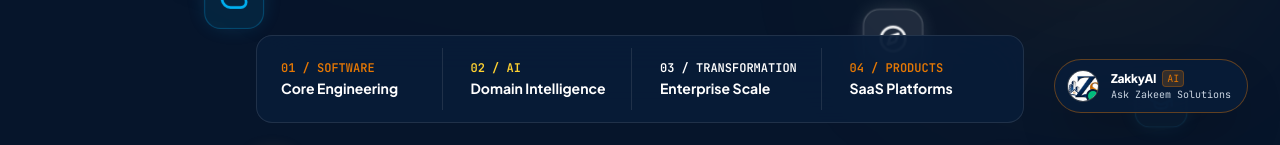
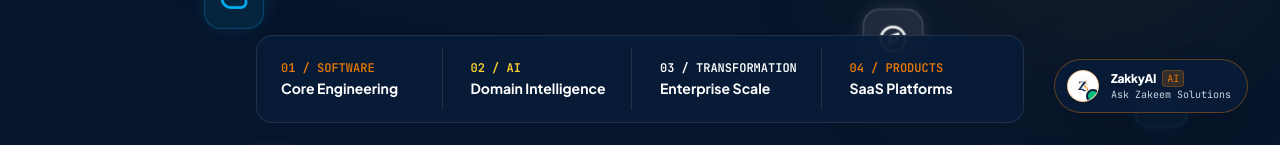
Before and after one commit to elameen37/zakeem-solutions, a React (Vite) app: page / in a window 1280 px wide. Shown: the part 655-800 px from the top of the page. Built offline with nearby package versions, Linux system fonts and the light colour scheme; the HTML template or start-up script is replaced by a standard one.

Commit message:
feat(web): add billing toggle global search and ZakkyAI

```diff
--- a/src/components/zakky/ZakkyAIChatWidget.tsx
+++ b/src/components/zakky/ZakkyAIChatWidget.tsx
@@ -113,11 +113,11 @@ export const ZakkyAIChatWidget: React.FC = () => {
           aria-label="Open ZakkyAI Assistant"
         >
           {/* Avatar / Icon Container */}
-          <div className="relative w-8 h-8 rounded-full overflow-hidden bg-black/40 border border-white/20 flex items-center justify-center shrink-0">
+          <div className="relative w-8 h-8 rounded-full overflow-hidden bg-white border border-[#e57804]/40 flex items-center justify-center shrink-0 p-0.5 shadow-sm">
             <img
               src="/assets/logos/zakky-ai.png"
               alt="ZakkyAI"
-              className="w-full h-full object-cover"
+              className="w-full h-full object-contain"
               onError={(e) => {
                 // Fallback to bot icon if image fails to load
                 e.currentTarget.style.display = "none";
@@ -157,11 +157,11 @@ export const ZakkyAIChatWidget: React.FC = () => {
           {/* Header */}
           <div className="px-5 py-4 border-b border-white/10 bg-[#0a2040]/80 flex items-center justify-between shrink-0">
             <div className="flex items-center gap-3">
-              <div className="relative w-9 h-9 rounded-full overflow-hidden bg-black/50 border border-[#e57804]/40 flex items-center justify-center shrink-0">
+              <div className="relative w-9 h-9 rounded-full overflow-hidden bg-white border border-[#e57804]/50 flex items-center justify-center shrink-0 p-0.5 shadow-sm">
                 <img
                   src="/assets/logos/zakky-ai.png"
                   alt="ZakkyAI"
-                  className="w-full h-full object-cover"
+                  className="w-full h-full object-contain"
                   onError={(e) => {
                     e.currentTarget.style.display = "none";
                   }}
```
Also changed, not shown: public/assets/logos/zakky-ai.png.
